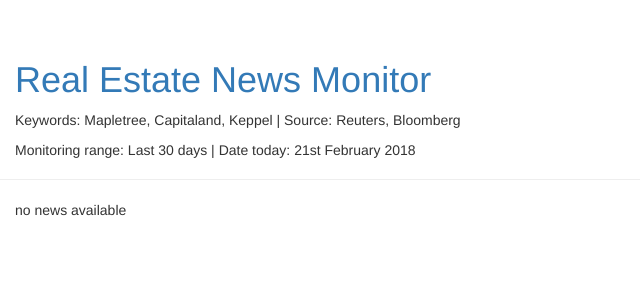
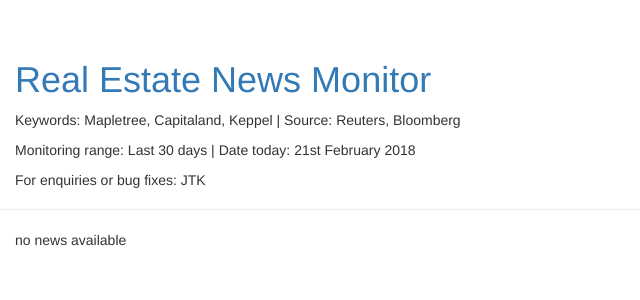
Before and after one commit to bb93/renews, a Django app: template news/templates/news/index.html in a window 1280 px wide. Shown: the top 300 px of the page, without its empty margins (0-640 px from the left). Run offline with Django 3.2, Linux system fonts and the light colour scheme; the template is opened without the code that fills it, so the values that code supplies are empty; some libraries are stand-ins or nearby versions.

Commit message:
add enquiries in title

```diff
--- a/news/templates/news/index.html
+++ b/news/templates/news/index.html
@@ -7,6 +7,7 @@
     <h1><a href="/">Real Estate News Monitor</a></h1>
     <p>Keywords: Mapletree, Capitaland, Keppel | Source: Reuters, Bloomberg</p>
     <p>Monitoring range: Last 30 days | Date today: {% now "jS F Y" %}</p>
+    <p>For enquiries or bug fixes: JTK</p>
 </div>
 <div class="news-body col-sm-12">
 {% if output %}
```
